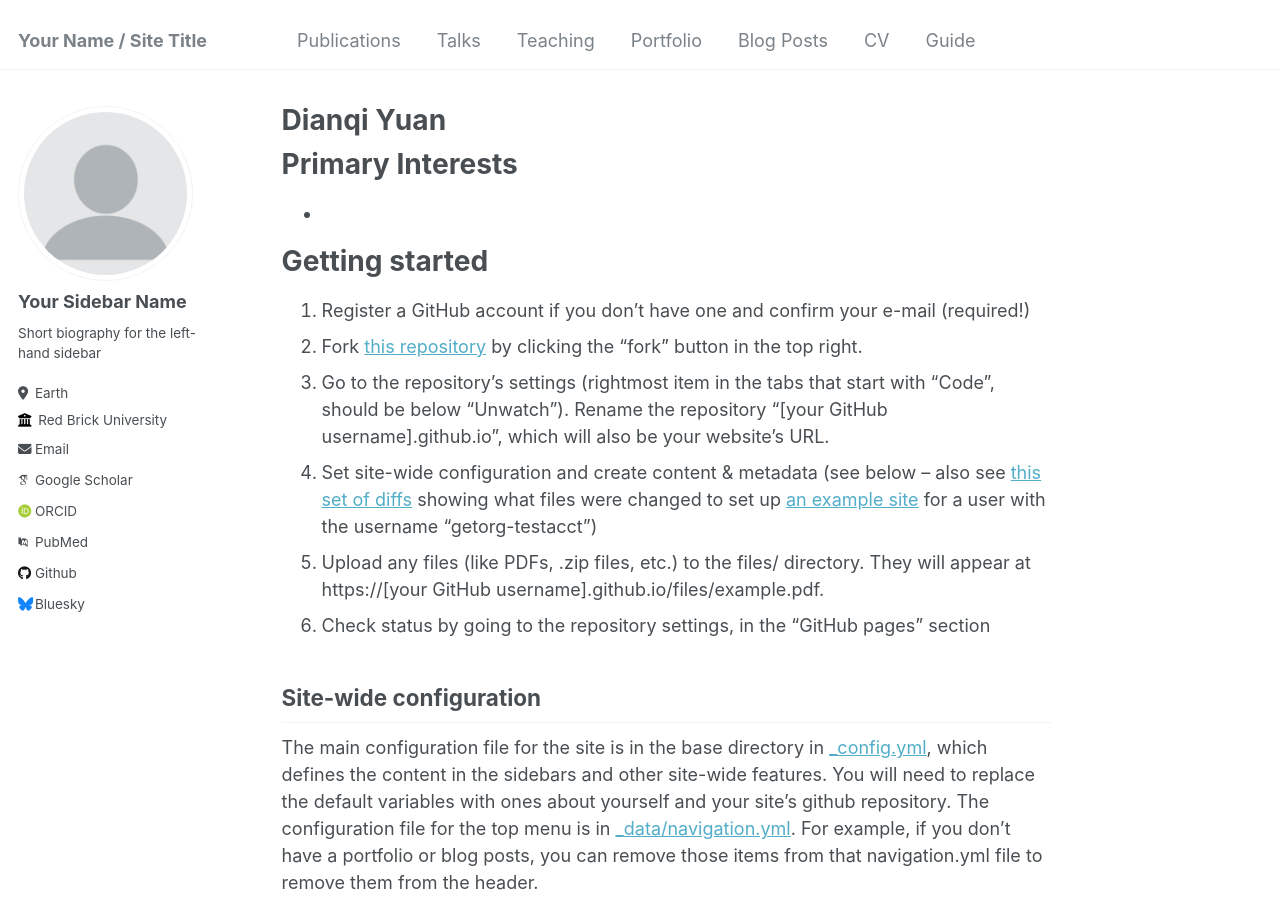
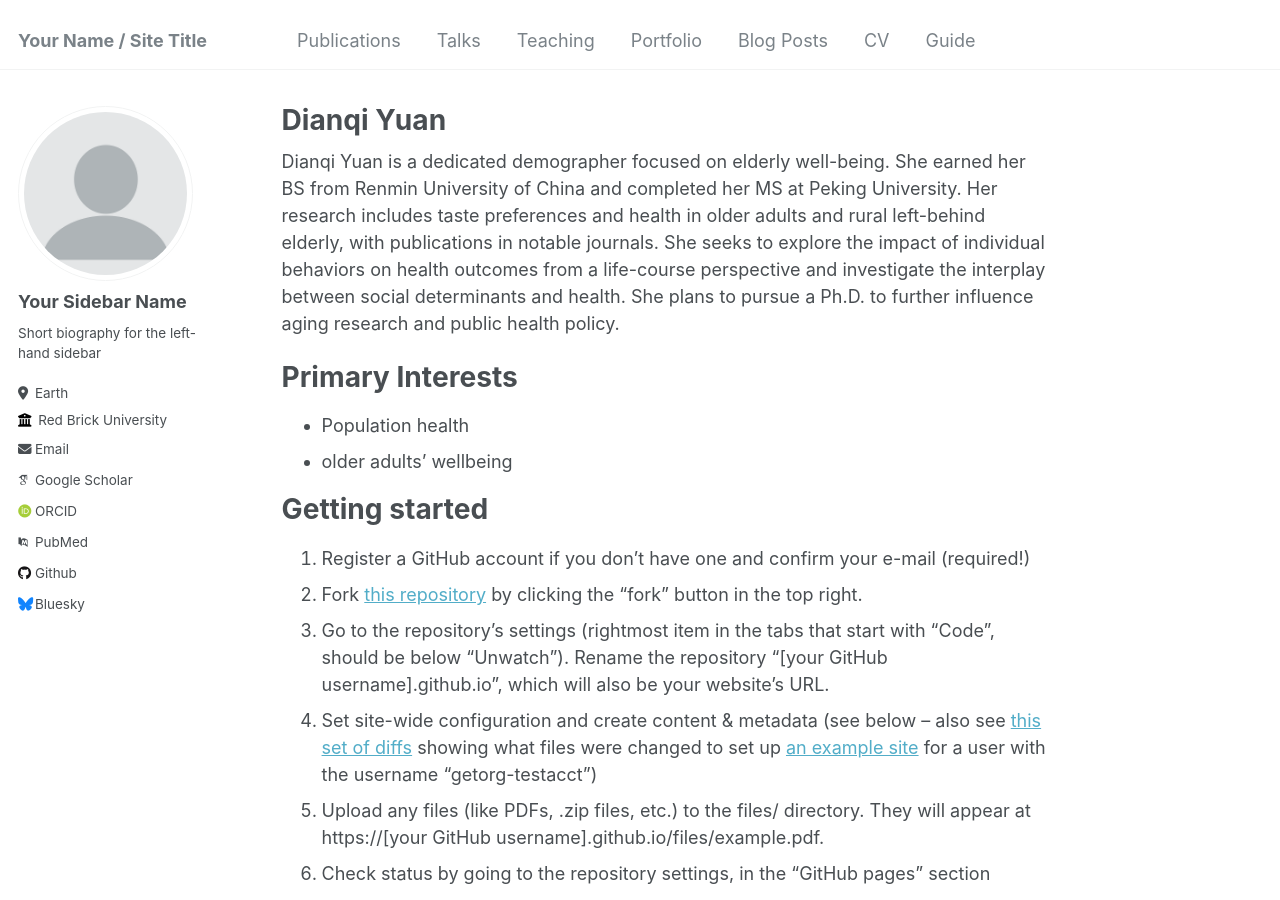
Before and after one commit to dianqi-yuan/dianqi-yuan.github.io, a Jekyll site: the page built from _pages/about.md, in a window 1280 px wide and 900 px high. Built offline with Jekyll 4.4.1, drawn with Linux system fonts in a browser that asks for light colours; some web fonts are replaced.

Commit message:
Update title

```diff
--- a/_pages/about.md
+++ b/_pages/about.md
@@ -7,9 +7,12 @@ redirect_from:
   - /about.html
 ---
 
+Dianqi Yuan is a dedicated demographer focused on elderly well-being. She earned her BS from Renmin University of China and completed her MS at Peking University. Her research includes taste preferences and health in older adults and rural left-behind elderly, with publications in notable journals. She seeks to explore the impact of individual behaviors on health outcomes from a life-course perspective and investigate the interplay between social determinants and health. She plans to pursue a Ph.D. to further influence aging research and public health policy.
+
 Primary Interests
 ======
--
+- Population health
+- older adults' wellbeing
 
 Getting started
 ======
```
